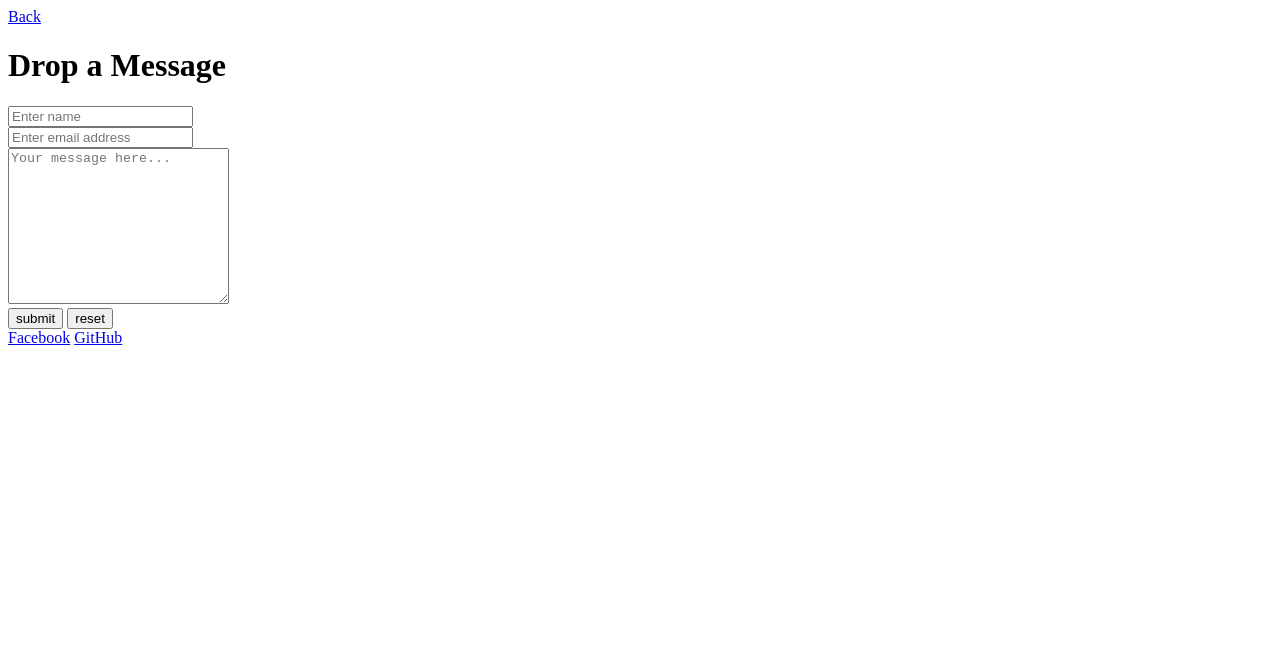
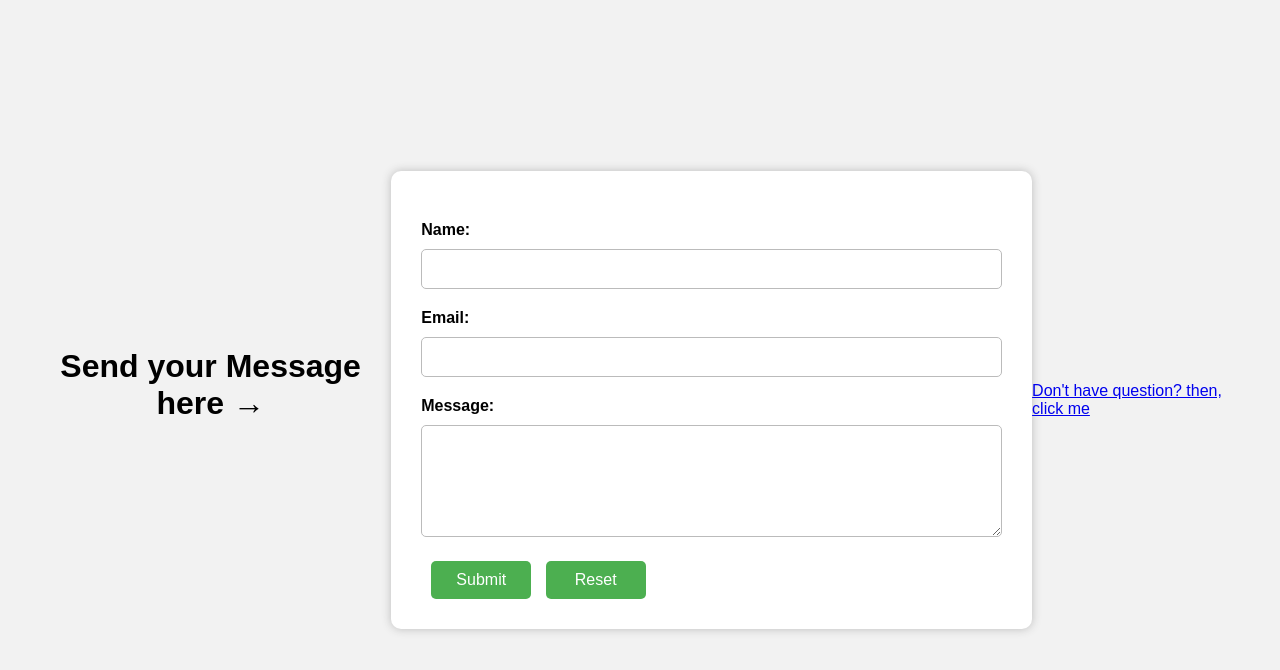
Before and after one commit to janpeoro/Peoro, a plain HTML site: page contactform.html in a window 1280 px wide. Drawn offline with Linux system fonts and the light colour scheme.

Commit message:
Update contactform.html

```diff
--- a/contactform.html
+++ b/contactform.html
@@ -1,23 +1,87 @@
 <!DOCTYPE html>
 <html>
-    <head>
-        <title>Form Activity</title>
-    </head>
-    <body>
-        <a href="index.html"> Back</a>
-        <h1>Drop a Message</h1>
-        <form>
-        <input type="text" placeholder="Enter name" name="name"/>
-        <br />
-        <input type="email" placeholder="Enter email address" name="email" />
-        <br />
-        <textarea name="message" placeholder="Your message here..."cols="25" rows="10"></textarea>
-        <br />
-        <input type="submit" name="submit" value="submit"/>
-        <input type="reset" name="reset" value="reset"/>
-        <br />
-        <a href="https://www.facebook.com/janrapeorooo">Facebook</a>
-        <a href="https://github.com/janrapeoro/Peoro.git">GitHub</a>
-        </form>
-    </body>
+
+<head>
+    <meta charset="UTF-8">
+    <meta name="viewport" content="width=device-width, initial-scale=1.0">
+    <link rel="stylesheet" type="text/css" href="style.css">
+    <title>Contact Form</title>
+    <style>
+    body {
+        font-family: Arial, sans-serif;
+        background-color: #F2F2F2;
+        padding: 30px;
+      }
+
+      h1 {
+        text-align: center;
+        margin-bottom: 30px;
+      }
+
+      form {
+        width: 60%;
+        margin: 0 auto;
+        background-color: #FFFFFF;
+        padding: 30px;
+        border-radius: 10px;
+        box-shadow: 0px 0px 10px 0px #BBBBBB;
+      }
+
+      label {
+        font-weight: bold;
+        margin-top: 20px;
+        display: block;
+      }
+
+      input[type="text"], input[type="email"], textarea {
+        width: 100%;
+        padding: 10px;
+        margin-top: 10px;
+        font-size: 16px;
+        box-sizing: border-box;
+        border-radius: 5px;
+        border: 1px solid #BBBBBB;
+      }
+
+      input[type="submit"], input[type="reset"] {
+        width: 100px;
+        padding: 10px;
+        margin-top: 20px;
+        margin-left: 10px;
+        font-size: 16px;
+        background-color: #4CAF50;
+        color: #FFFFFF;
+        border: none;
+        border-radius: 5px;
+        cursor: pointer;
+      }
+
+      input[type="submit"]:hover, input[type="reset"]:hover {
+        background-color: #3E8E41;
+      }
+    </style>
+
+</head>
+<body>
+
+    <h1 align="center">Send your Message here →</h1>
+
+    <form action="#" method="post">
+        <label for="name">Name:</label>
+        <input type="text" id="name" name="name" required>
+
+        <label for="email">Email:</label>
+        <input type="email" id="email" name="email" required>
+
+        <label for="message">Message:</label>
+        <textarea id="message" name="message" rows="5" required></textarea>
+
+        <input type="submit" value="Submit">
+        <input type="reset" value="Reset">
+    </form>
+
+
+    <p><a href="index.html"> Don't have question? then, click me</a></p>
+</body>
+
 </html>
```
